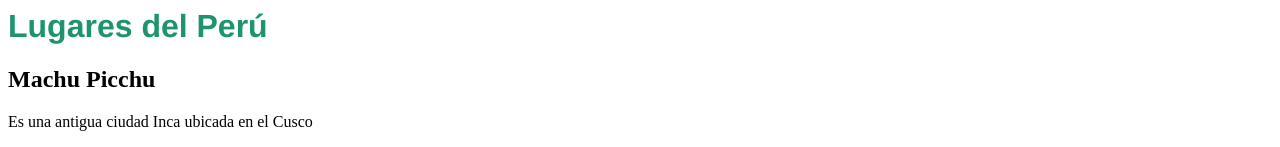
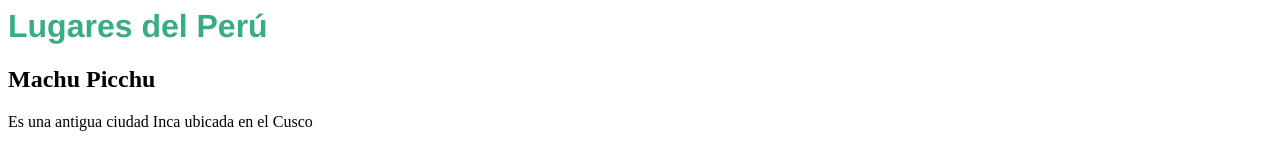
Before and after one commit to Joawhi/Web_Ejercicio_1_html, a plain HTML site: page index.html in a window 1280 px wide. Shown: the top 147 px of the page. Drawn offline with Linux system fonts and the light colour scheme.

Commit message:
segundo commi

```diff
--- a/style.css
+++ b/style.css
@@ -5,5 +5,5 @@ img {
 
 h1 {
     font-family: 'Franklin Gothic Medium', 'Arial Narrow', Arial, sans-serif;
-    color:rgb(30, 148, 109);
+    color:rgb(56, 172, 133);
 }
```
